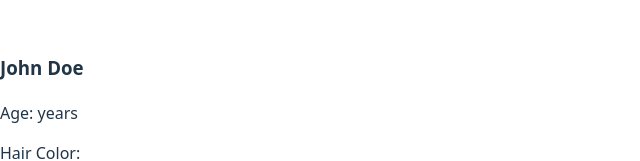
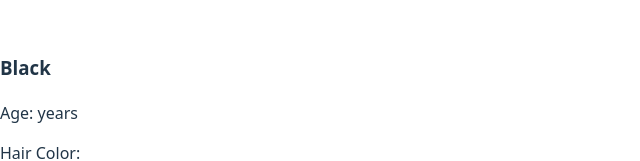
Before and after one commit to ThiagoRAD/react-design-patterns, a React app in the folder higher-order-components/: page / in a window 1280 px wide. Shown: the part 235-396 px from the top of the page, without its empty margins (0-640 px from the left). Built offline with nearby package versions, Linux system fonts and the light colour scheme; the HTML template or start-up script is replaced by a standard one.

Commit message:
displaying props to the console with utilitary higher order component

```diff
--- a/higher-order-components/src/App.jsx
+++ b/higher-order-components/src/App.jsx
@@ -4,7 +4,7 @@ import {UserInfo} from './UserInfo';
 function App() {
   const UserInfoWrapped = printProps(UserInfo);
 
-  return <UserInfoWrapped a={1} b="Hello" c={{name: 'Black'}} user={{id: 1, name: 'John Doe', hobbies: ['Reading', 'Traveling']}}></UserInfoWrapped>
+  return <UserInfoWrapped user={{id: 1, name: 'Black', hobbies: ['Reading', 'Traveling']}}></UserInfoWrapped>
 }
 
 export default App;
```
